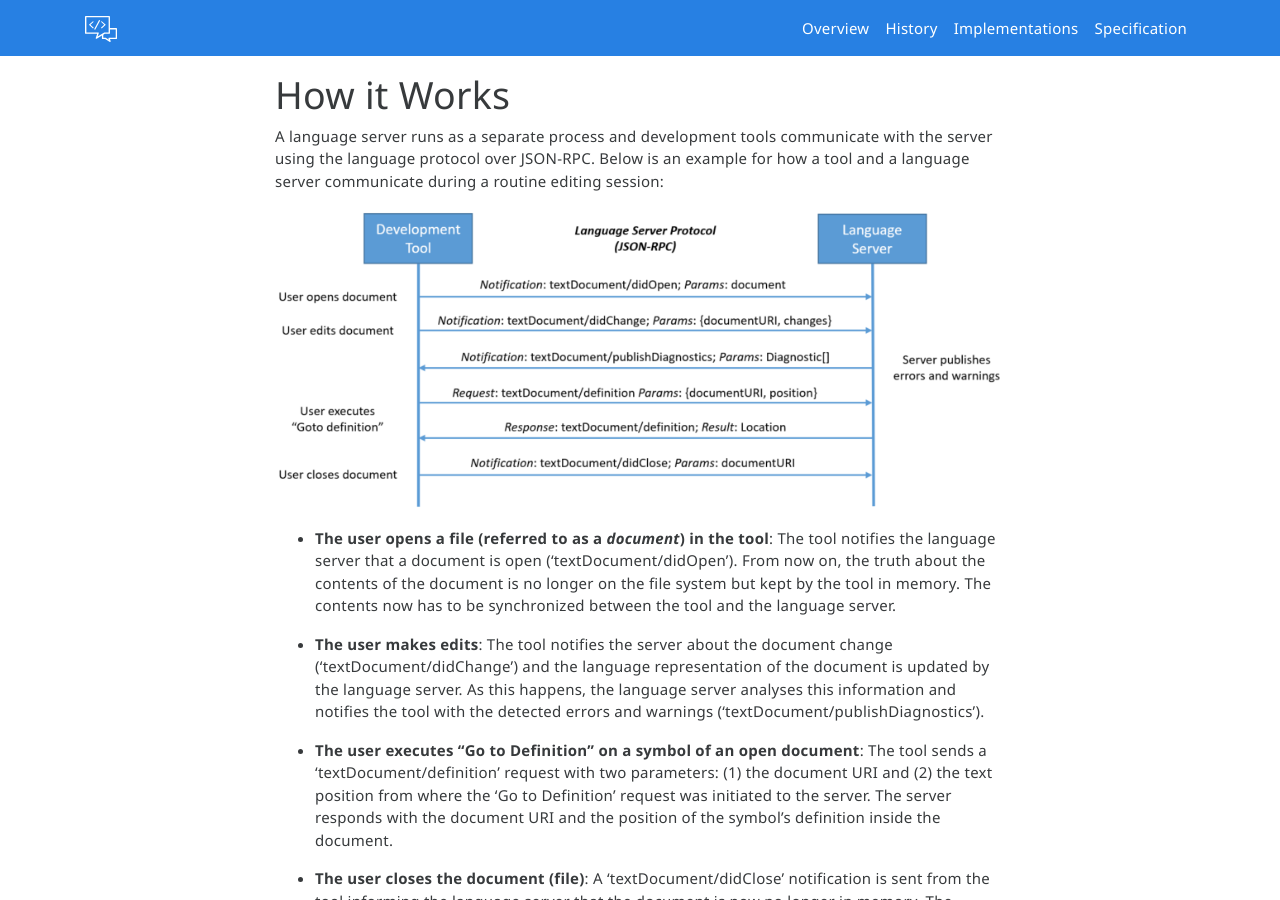
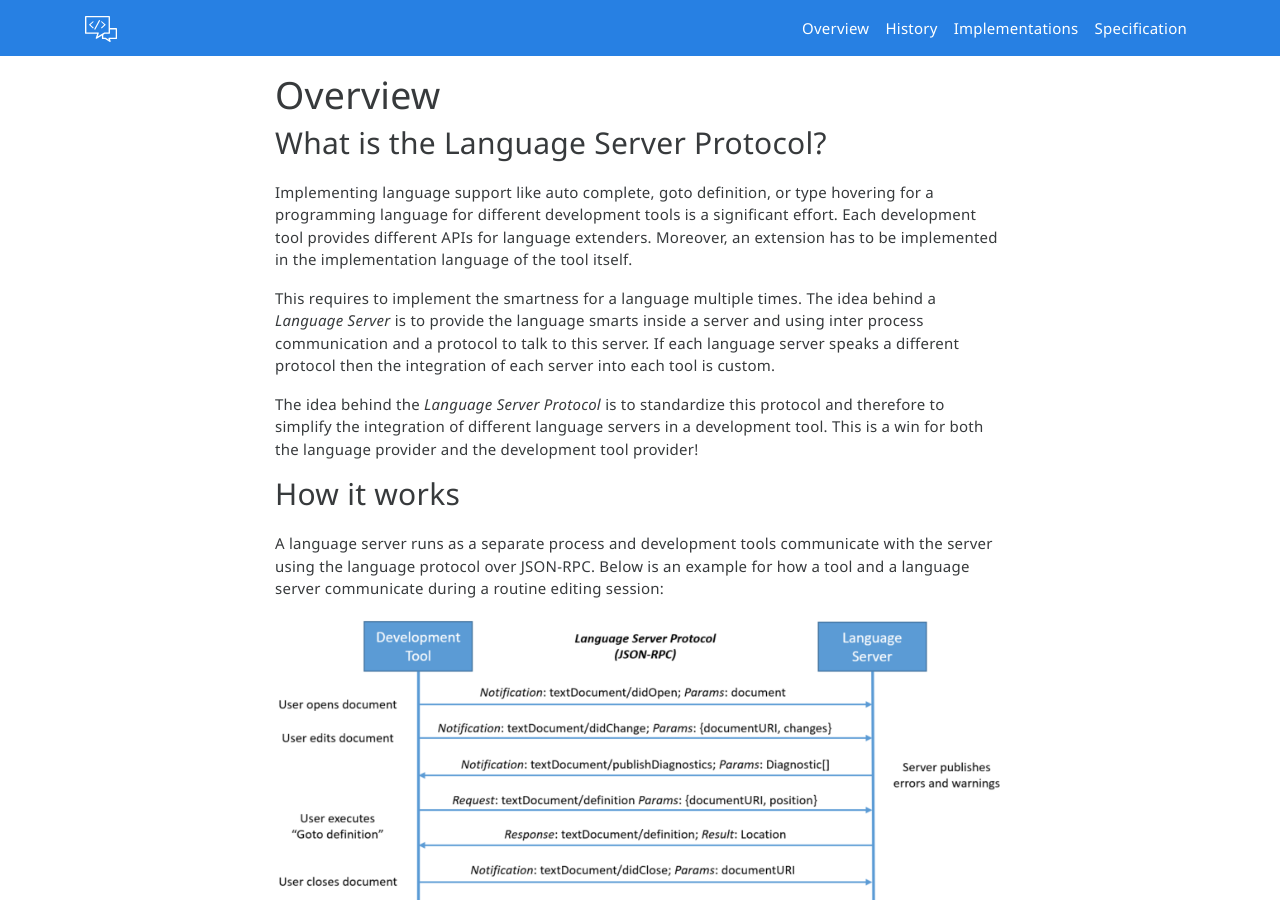
Before and after one commit to microsoft/language-server-protocol, a Jekyll site: the page built from overview.md, in a window 1280 px wide and 900 px high. Built offline with Jekyll 4.4.1, drawn with Linux system fonts in a browser that asks for light colours; nearby versions of some CDN libraries.

Commit message:
Rename HowitWorks to Overview

```diff
--- a/howItWorks.md
+++ b/overview.md
@@ -1,8 +1,17 @@
 ---
-title: How it Works
+title: Overview
 layout: singlePage
-sectionid: howItWorks
+sectionid: overview
 ---
+
+## What is the Language Server Protocol?
+Implementing language support like auto complete, goto definition, or type hovering for a programming language for different development tools is a significant effort. Each development tool provides different APIs for language extenders. Moreover, an extension has to be implemented in the implementation language of the tool itself.
+
+This requires to implement the smartness for a language multiple times. The idea behind a <i>Language Server</i> is to provide the language smarts inside a server and using inter process communication and a protocol to talk to this server. If each language server speaks a different protocol then the  integration of each server into each tool is custom.
+
+The idea behind the <i>Language Server Protocol</i> is to standardize this protocol and therefore to simplify the integration of different language servers in a development tool. This is a win for both the language provider and the development tool provider!
+
+## How it works
 
 A language server runs as a separate process and development tools communicate with the server using the language protocol over JSON-RPC. Below is an example for how a tool and a language server communicate during a routine editing session:
 
```
